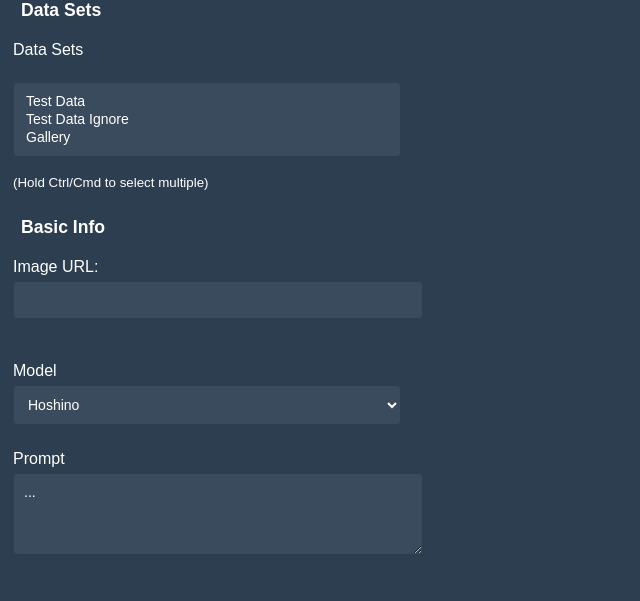
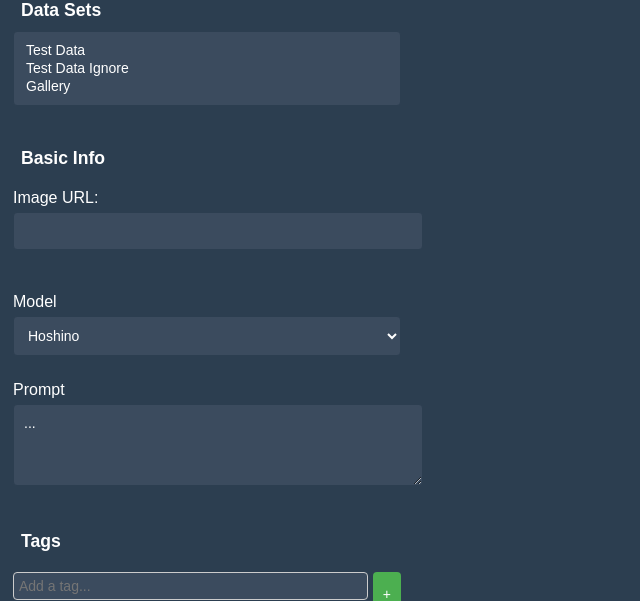
Before and after one commit to ShinyMyst/atherium-image-sorter, a Flask app: page /submit in a window 1280 px wide. Shown: the top 601 px of the page, without its empty margins (0-640 px from the left). Run offline with Flask 3, Linux system fonts and the light colour scheme.

Commit message:
Minor cleaning up of Data Set selection

```diff
--- a/forms/submit.py
+++ b/forms/submit.py
@@ -6,15 +6,14 @@ from wtforms import (
     IntegerField,
     FloatField,
     TextAreaField,
-    BooleanField,
     FieldList,
     SelectMultipleField
 )
 
+
 class SubmitForm(FlaskForm):
     # Data Sets
     data_sets = SelectMultipleField(
-        'Data Sets',
         choices=[
             ('test_data', 'Test Data'),
             ('test_data_hidden', 'Test Data Ignore'),
--- a/templates/submit.html
+++ b/templates/submit.html
@@ -17,12 +17,10 @@
     <form method="POST" action="{{ url_for('post_submit') }}" target="_blank">
         {{ form.hidden_tag() }}
 
-<fieldset>
-    <legend>Data Sets</legend>
-    {{ form.data_sets.label }}<br>
-    {{ form.data_sets(size=3, multiple=True) }}  <!-- 'size' shows N visible options -->
-    <small>(Hold Ctrl/Cmd to select multiple)</small>
-</fieldset>
+    <fieldset>
+        <legend>Data Sets</legend>
+        {{ form.data_sets(size=3, multiple=True) }}
+    </fieldset>
 
 
         <fieldset>
```
